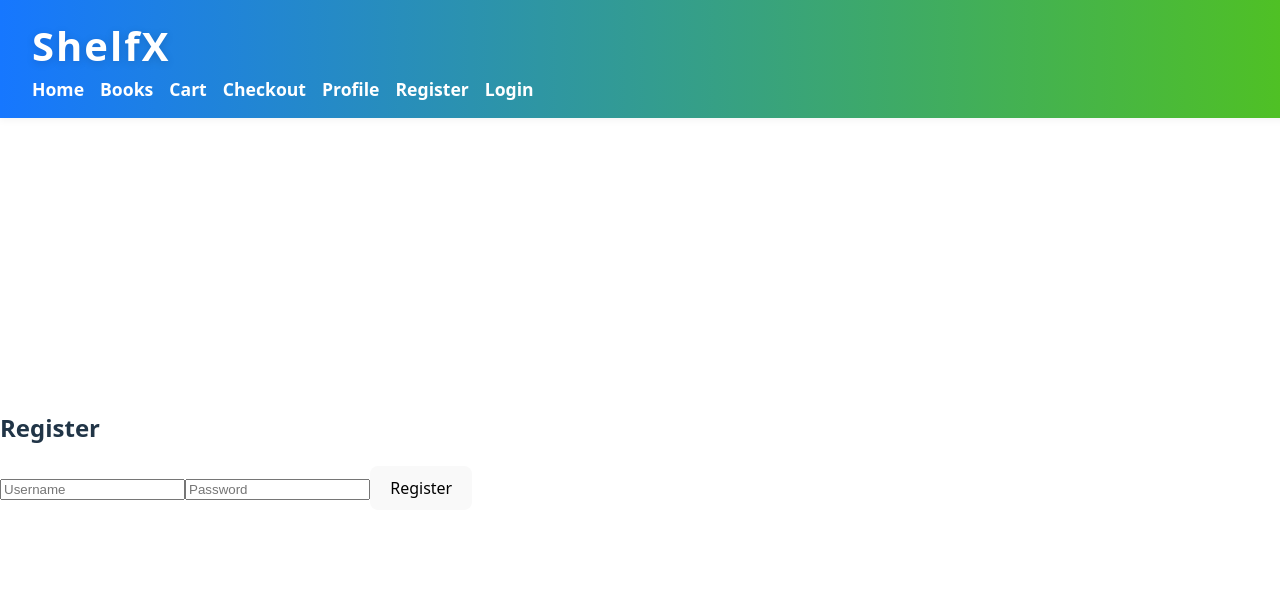
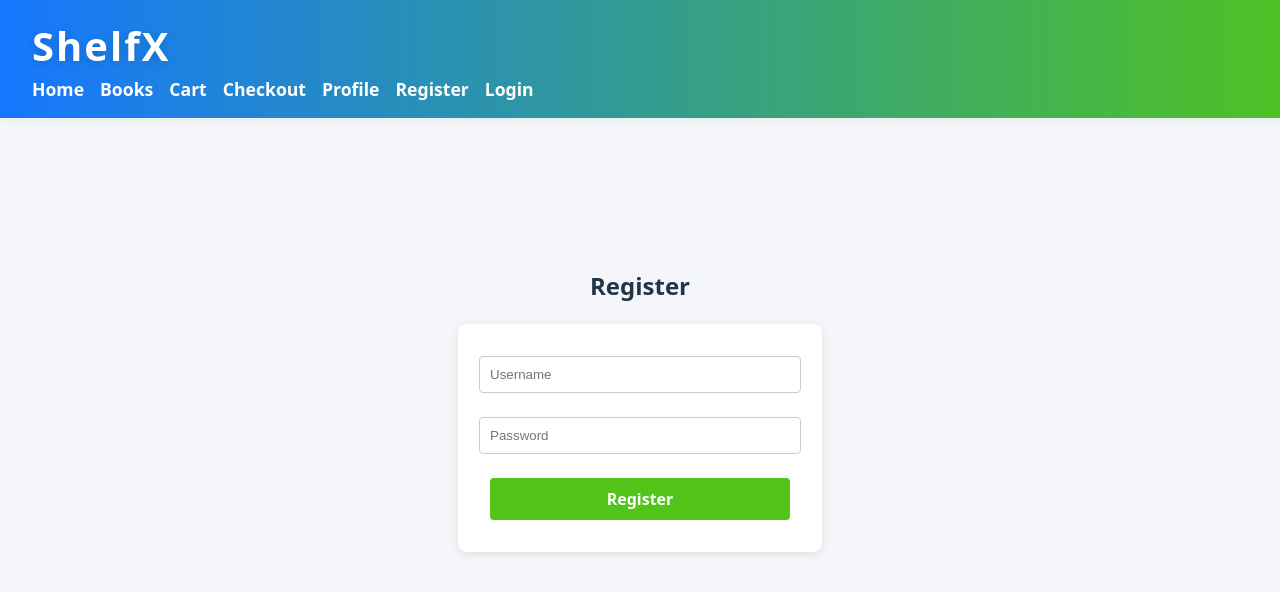
Before and after one commit to Julian-jh/ShelfX, a React (Vite) app: page /register in a window 1280 px wide. Shown: the top 592 px of the page. Built offline with nearby package versions, Linux system fonts and the light colour scheme.

Commit message:
redesign ui for register and login

```diff
--- a/src/App.jsx
+++ b/src/App.jsx
@@ -208,7 +208,8 @@ function App() {
             )}
           </nav>
         </header>
-        <div style={{ marginTop: "120px" }}>
+        <div style={{ marginTop: "120px", display: "flex", flexDirection: "column", alignItems: "center", justifyContent: "center", minHeight: "70vh" }}>
+          <main style={{ width: "100%", maxWidth: "900px" }}>
             <Routes>
               <Route path="/" element={<Home />} />
               <Route path="/books" element={<BookList />} />
@@ -219,6 +220,7 @@ function App() {
               <Route path="/login" element={<Login />} />
               <Route path="/logout" element={<Logout />} />
             </Routes>
+          </main>
         </div>
       </div>
     </BrowserRouter>
--- a/src/pages/Login.jsx
+++ b/src/pages/Login.jsx
@@ -29,15 +29,50 @@ export default function Login() {
   };
 
   return (
-    <div className="auth-container">
+    <div
+      className="auth-container"
+      style={{
+        display: "flex",
+        flexDirection: "column",
+        alignItems: "center",
+        justifyContent: "center",
+        height: "100vh",
+        width: "100vw",
+        position: "fixed",
+        top: 0,
+        left: 0,
+        background: "#f5f6fa",
+        zIndex: 1,
+      }}
+    >
       <h2>Login</h2>
-      <form onSubmit={handleLogin}>
+      <form
+        onSubmit={handleLogin}
+        style={{
+          display: "flex",
+          flexDirection: "column",
+          alignItems: "center",
+          width: "300px",
+          gap: "16px",
+          background: "#fff",
+          padding: "32px",
+          borderRadius: "8px",
+          boxShadow: "0 2px 8px rgba(0,0,0,0.10)",
+        }}
+      >
         <input
           type="text"
           placeholder="Username"
           value={username}
           onChange={(e) => setUsername(e.target.value)}
           required
+          style={{
+            width: "100%",
+            marginBottom: "8px",
+            padding: "10px",
+            borderRadius: "4px",
+            border: "1px solid #ccc",
+          }}
         />
         <input
           type="password"
@@ -45,9 +80,34 @@ export default function Login() {
           value={password}
           onChange={(e) => setPassword(e.target.value)}
           required
+          style={{
+            width: "100%",
+            marginBottom: "8px",
+            padding: "10px",
+            borderRadius: "4px",
+            border: "1px solid #ccc",
+          }}
         />
-        <button type="submit">Login</button>
-        {error && <div className="error">{error}</div>}
+        <button
+          type="submit"
+          style={{
+            width: "100%",
+            padding: "10px",
+            borderRadius: "4px",
+            background: "#1677FF",
+            color: "#fff",
+            fontWeight: "bold",
+            border: "none",
+            cursor: "pointer",
+          }}
+        >
+          Login
+        </button>
+        {error && (
+          <div className="error" style={{ color: "red", marginTop: "8px" }}>
+            {error}
+          </div>
+        )}
       </form>
     </div>
   );
--- a/src/pages/Register.jsx
+++ b/src/pages/Register.jsx
@@ -28,15 +28,50 @@ export default function Register() {
   };
 
   return (
-    <div className="auth-container">
+    <div
+      className="auth-container"
+      style={{
+        display: "flex",
+        flexDirection: "column",
+        alignItems: "center",
+        justifyContent: "center",
+        height: "100vh",
+        width: "100vw",
+        position: "fixed",
+        top: 0,
+        left: 0,
+        background: "#f5f6fa",
+        zIndex: 1,
+      }}
+    >
       <h2>Register</h2>
-      <form onSubmit={handleRegister}>
+      <form
+        onSubmit={handleRegister}
+        style={{
+          display: "flex",
+          flexDirection: "column",
+          alignItems: "center",
+          width: "300px",
+          gap: "16px",
+          background: "#fff",
+          padding: "32px",
+          borderRadius: "8px",
+          boxShadow: "0 2px 8px rgba(0,0,0,0.10)",
+        }}
+      >
         <input
           type="text"
           placeholder="Username"
           value={username}
           onChange={(e) => setUsername(e.target.value)}
           required
+          style={{
+            width: "100%",
+            marginBottom: "8px",
+            padding: "10px",
+            borderRadius: "4px",
+            border: "1px solid #ccc",
+          }}
         />
         <input
           type="password"
@@ -44,9 +79,34 @@ export default function Register() {
           value={password}
           onChange={(e) => setPassword(e.target.value)}
           required
+          style={{
+            width: "100%",
+            marginBottom: "8px",
+            padding: "10px",
+            borderRadius: "4px",
+            border: "1px solid #ccc",
+          }}
         />
-        <button type="submit">Register</button>
-        {error && <div className="error">{error}</div>}
+        <button
+          type="submit"
+          style={{
+            width: "100%",
+            padding: "10px",
+            borderRadius: "4px",
+            background: "#52C41A",
+            color: "#fff",
+            fontWeight: "bold",
+            border: "none",
+            cursor: "pointer",
+          }}
+        >
+          Register
+        </button>
+        {error && (
+          <div className="error" style={{ color: "red", marginTop: "8px" }}>
+            {error}
+          </div>
+        )}
       </form>
     </div>
   );
```
Lines whose indentation alone changed are shown as unchanged.
